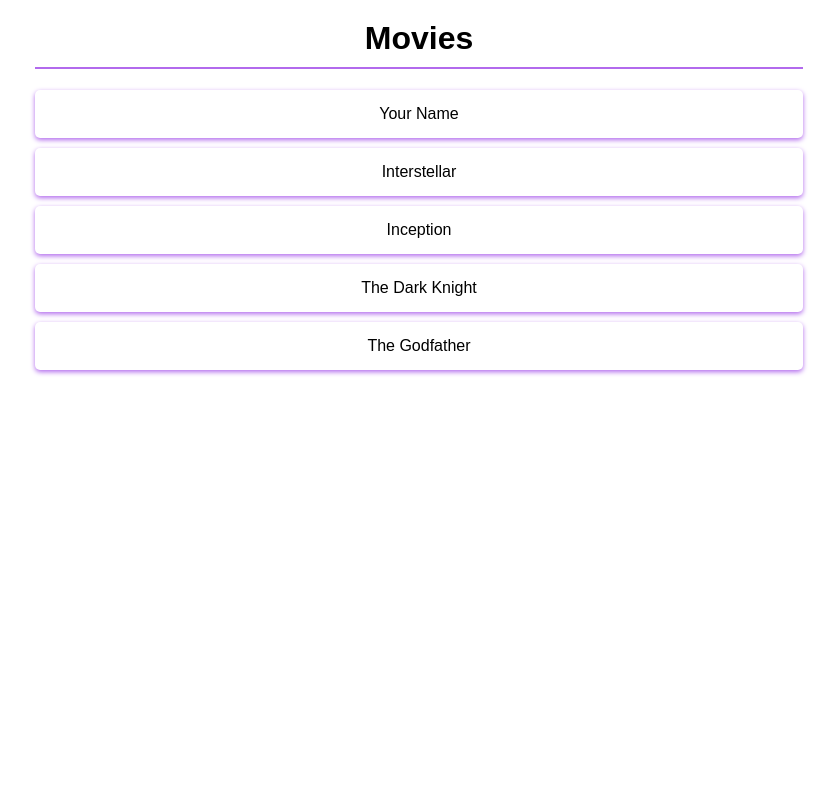
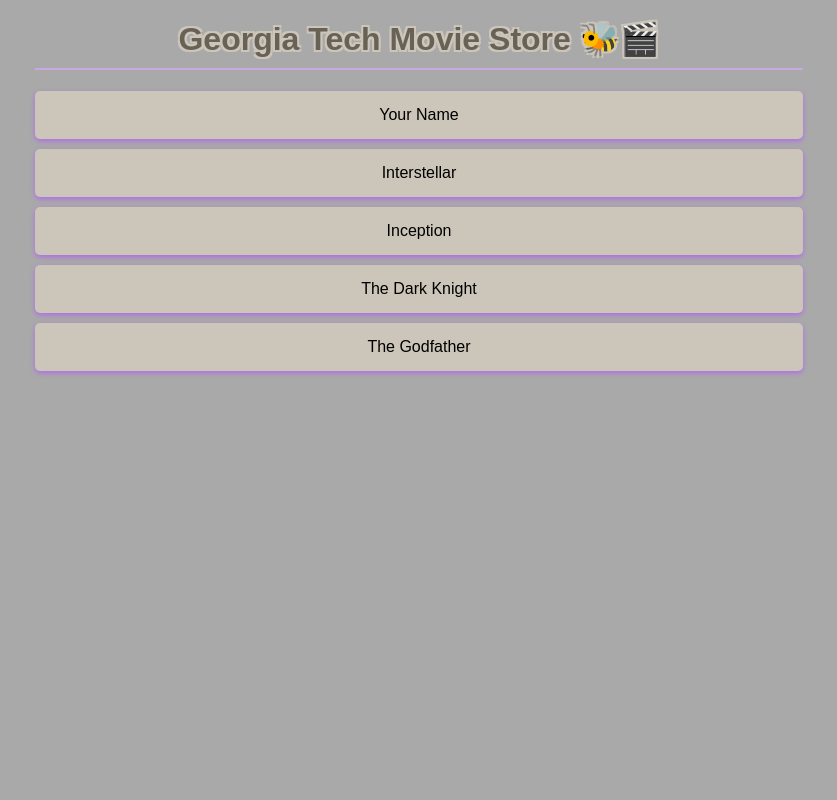
Before and after one commit to achickmath/GTMovieStore, a Django app: page /home/ in a window 1280 px wide. Shown: the whole page, without its empty margins (221-1058 px from the left). Run offline with Django 5.2, Linux system fonts and the light colour scheme; data comes from the database, SQL or seed files in the repository.

Commit message:
CSS updates for home page

```diff
--- a/movies/static/movies/style.css
+++ b/movies/static/movies/style.css
@@ -1,6 +1,5 @@
 img {
   max-width: 100%;
-  border = 2px #B26AED;
 }
 
 .image {
@@ -12,14 +11,19 @@ body {
     max-width: 60%;
     margin: 0 auto;
     padding: 20px;
-    background-color: white;
+    background-color: #a9a9a9;
 }
 
 h1 {
-    color: #000000;
+    color: #686256;
     text-align: center;
-    border-bottom: 2px solid #B26AED;
+    border-bottom: 2px solid #c8a7e3;
     padding-bottom: 10px;
+    text-shadow:
+    2px 2px 0 #CCC5B9,
+    -2px 2px 0 #CCC5B9,
+    -2px -2px 0 #CCC5B9,
+    2px -2px 0 #CCC5B9;
 }
 
 ul {
@@ -28,7 +32,7 @@ ul {
 
 li {
     margin-bottom: 10px;
-    background-color: #fff;
+    background-color: #CCC5B9;
     border-radius: 5px;
     overflow: hidden;
     box-shadow: 0 2px 5px #B26AED;
@@ -43,5 +47,5 @@ li a {
 }
 
 li a:hover {
-    background-color: #B26AED;
+    background-color: #c8a7e3;
 }
--- a/movies/views.py
+++ b/movies/views.py
@@ -1,6 +1,9 @@
-from django.http import HttpResponse
 from .models import Movie
 from django.shortcuts import render, get_object_or_404
+from django.shortcuts import render, get_object_or_404
+
+from .models import Movie
+
 
 # Create your views here.
 
--- a/templates/movies/index.html
+++ b/templates/movies/index.html
@@ -1,7 +1,7 @@
 {%  load static %}
 
 <link rel="stylesheet" href="{% static 'movies/style.css' %}">
-<h1>Movies</h1>
+<h1>Georgia Tech Movie Store 🐝🎬</h1>
 {% if latest_movie_list %}
     <ul>
     {% for movie in latest_movie_list %}
```
